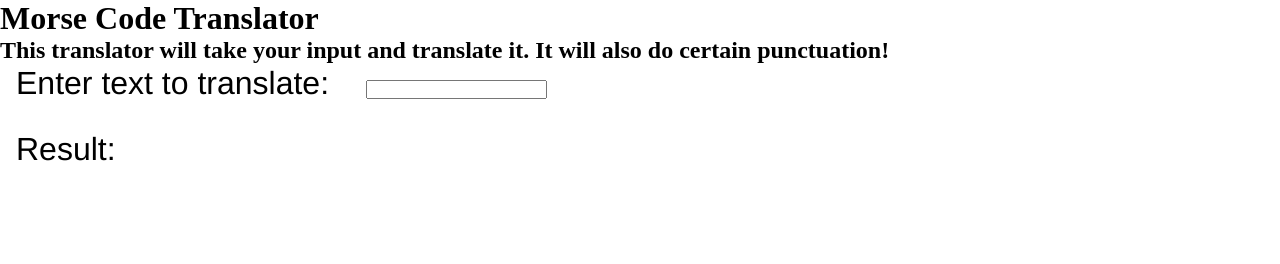
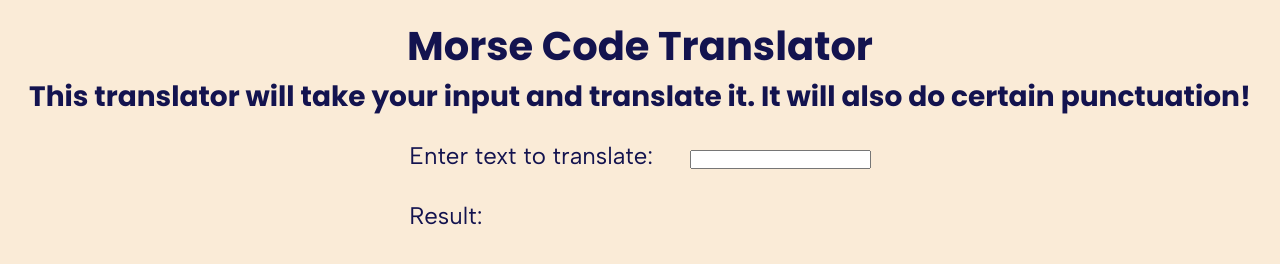
Before and after one commit to emmymitch/morse-code-translator, a website with bundled scripts: page index.html in a window 1280 px wide. Built offline with nearby package versions, Linux system fonts and the light colour scheme.

Commit message:
Flex layout; edited colours

```diff
--- a/main.scss
+++ b/main.scss
@@ -1,4 +1,5 @@
 @use "./sass/variables" as *;
 
 @import "./sass/reset";
+@import "./sass/layout";
 @import "./sass/typography";
--- /dev/null
+++ b/sass/_layout.scss
@@ -0,0 +1,13 @@
+body{
+    display: flex;
+    flex-direction: column;
+    justify-content: center;
+    align-items: center;
+
+    background-color: $colour-background;
+}
+
+header{
+    margin: 1rem;
+    text-align: center;
+}
--- a/sass/_typography.scss
+++ b/sass/_typography.scss
@@ -1,12 +1,26 @@
+
+header{
+    font-family: $font-title;
+    color: $colour-text;
+
+    h1{
+        font-size: 2.5rem;
+    }
+
+    h2{
+        font-size: 1.75rem;
+    }
+}
+
 main{
-
-    font-family: 'Franklin Gothic Medium', 'Arial Narrow', Arial, sans-serif;
+    font-family: $font-body;
+    color: $colour-text;
 
     *{
         margin: 1rem;
     }
 
     .page-words{
-        font-size: 2rem;
+        font-size: 1.5rem;
     }
 }
--- a/sass/_variables.scss
+++ b/sass/_variables.scss
@@ -0,0 +1,7 @@
+@import url('https://fonts.googleapis.com/css2?family=Albert+Sans:wght@100;200;300;400;500;600;700;800;900&family=Poppins:ital,wght@0,100;0,200;0,300;0,400;0,500;0,600;0,700;0,800;0,900;1,300&display=swap');
+
+$colour-background: antiquewhite;
+$colour-text: rgb(19, 19, 79);
+
+$font-title: "Poppins", Arial, Helvetica, sans-serif;
+$font-body: "Albert Sans", Arial, Helvetica, sans-serif;
```
Also changed, not shown: main.css.
